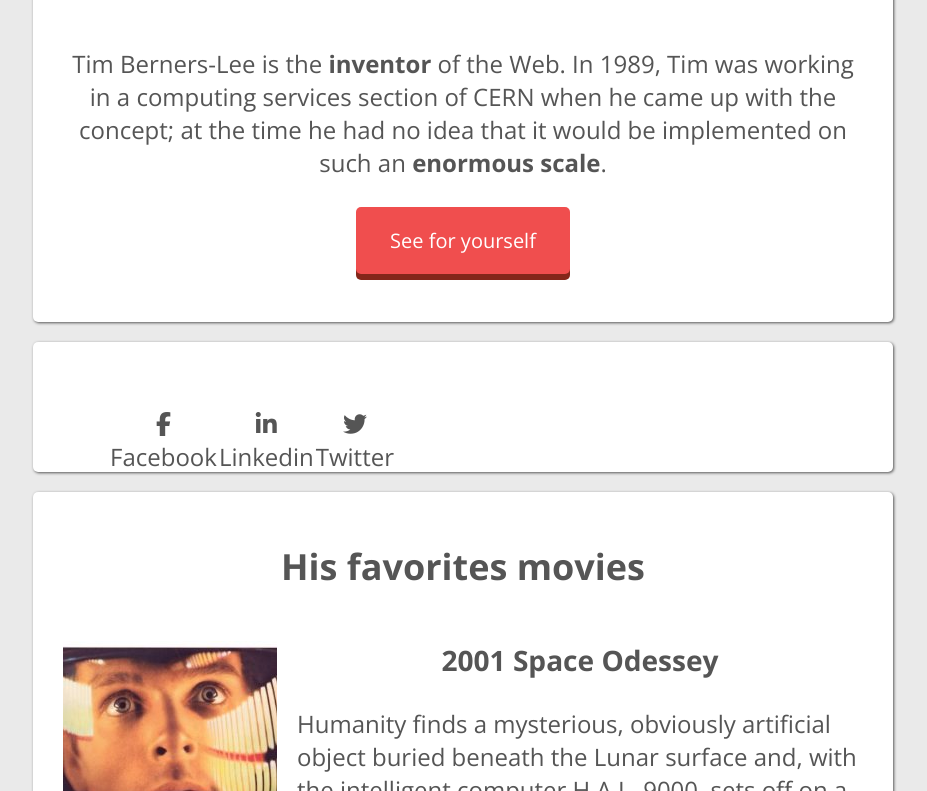
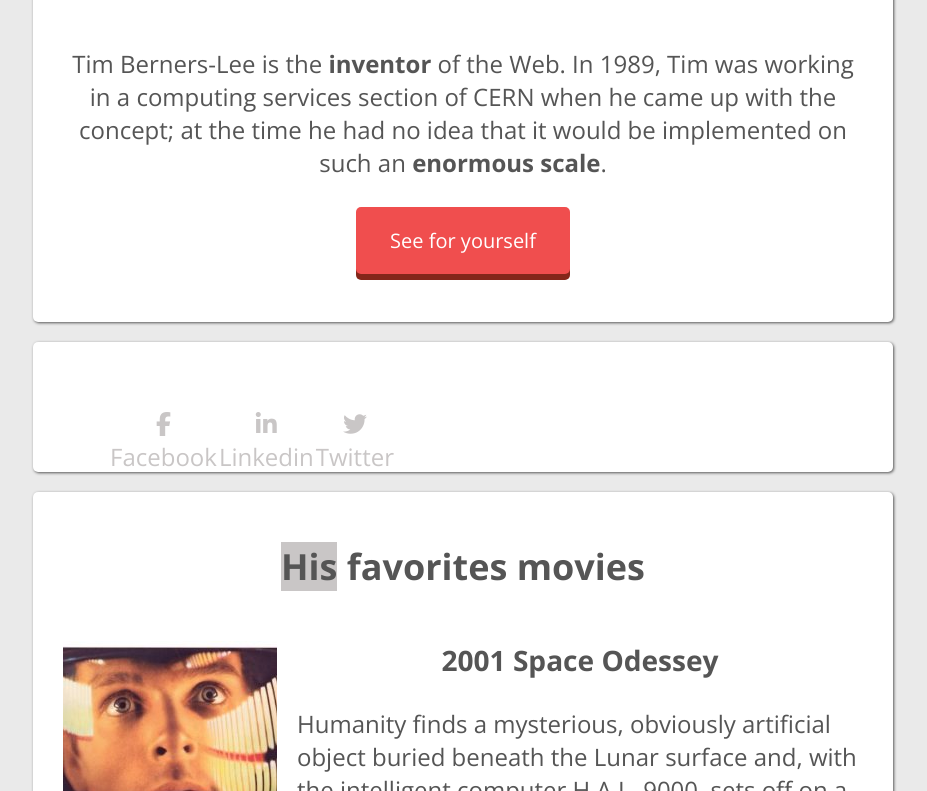
Before and after one commit to OlivierCharlier/website-berners-lee, a plain HTML site: page index.html in a window 1280 px wide. Shown: the part 437-1228 px from the top of the page, without its empty margins (177-1104 px from the left). Drawn offline with nearby package versions, Linux system fonts and the light colour scheme.

Commit message:
mark + color social logo

```diff
--- a/index.html
+++ b/index.html
@@ -19,14 +19,14 @@
 
     <div class="box box2">
         <ul class="social">
-            <li><i class="fab fa-facebook-f"></i><br/>Facebook</li>
-            <li><i class="fab fa-linkedin-in"></i><br/>Linkedin</li>
-            <li><i class="fab fa-twitter"></i><br/>Twitter</li>
+            <li><a href="#"><i class="fab fa-facebook-f"></i><br/>Facebook</li></a>
+            <li><a href="#"><i class="fab fa-linkedin-in"></i><br/>Linkedin</li></a>
+            <li><a href="#"><i class="fab fa-twitter"></i><br/>Twitter</li></a>
         </ul>
     </div>
 
     <div class="box box3">
-        <h2 class="movtitle">His favorites movies</h2>
+        <h2 class="movtitle"><mark>His</mark> favorites movies</h2>
         <div class="clear">
             <div class="affiche"><img src="img/space_odyssey.jpg">
             </div>
--- a/style.css
+++ b/style.css
@@ -23,15 +23,6 @@ body {
     text-align: center;
 }
 
-.box2 {
-    text-align: center;
-}
-.box3 {
-    background-color: white;
-/*    display: grid;
-    grid-template-rows: repeat(4, 1fr)
-    gap: 10px 20px; */
-}
 .rond {
     border-radius: 100%;
     border: 3px solid grey;
@@ -39,7 +30,10 @@ body {
     margin-left: auto;
     margin-right: auto
 }
-
+mark {
+    background-color: #c9c6c6;
+    color: #555;
+}
 h1 {
     font-size: 48px;
     color: #f04e4e;
@@ -180,4 +174,9 @@ ul {
     padding:15px;
     margin: 30px;
     text-align: center;
+    color: #c9c6c6;
 }
+.social a {
+    text-decoration: none;
+    color: #c9c6c6;
+}
```
